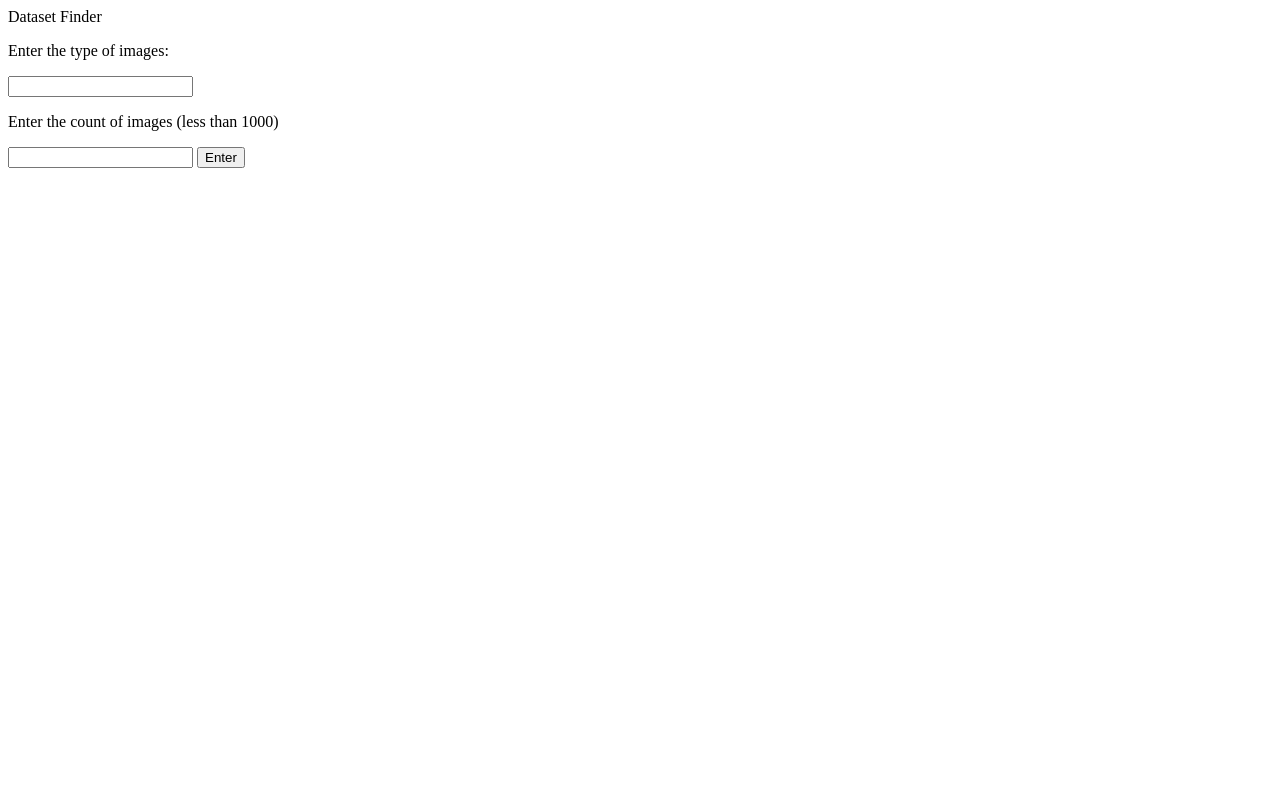
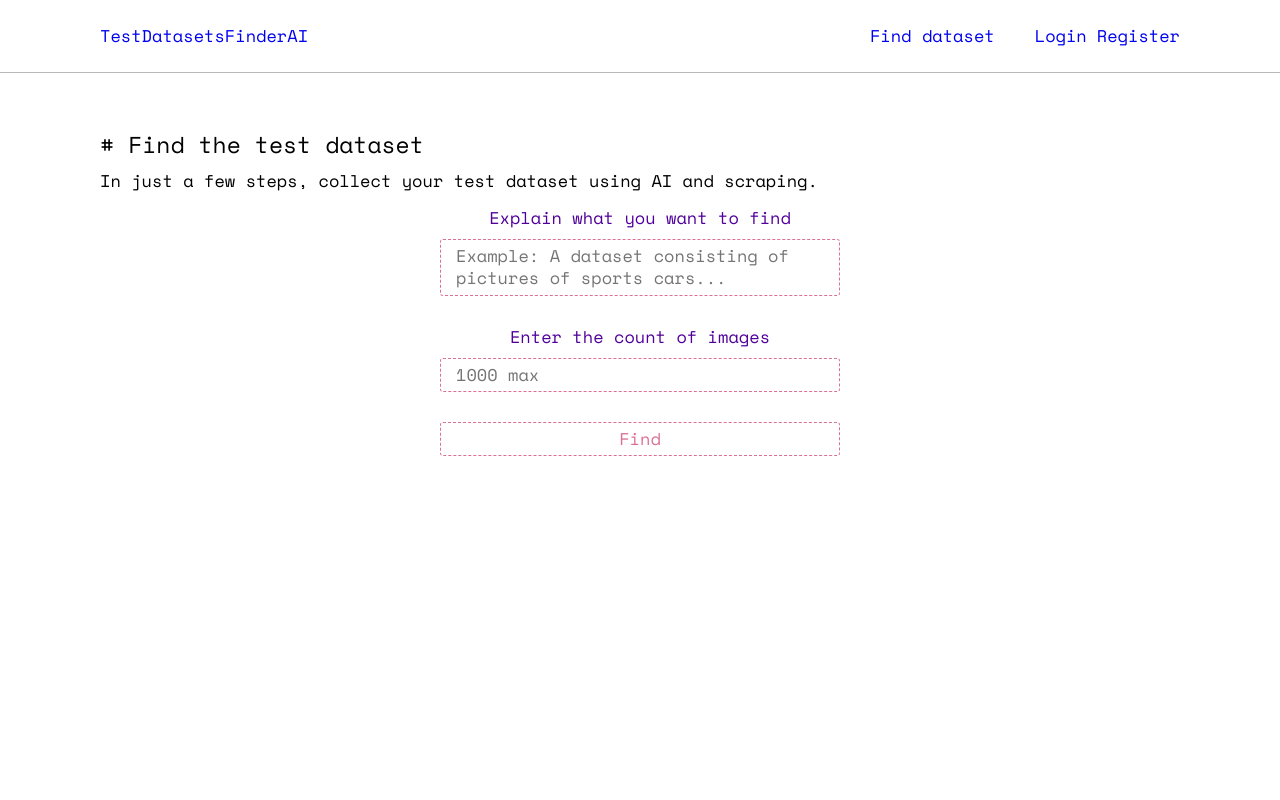
Before and after one commit to vxdosick/image-dataset-scraper, a FastAPI app: page / in a window 1280 px wide. Run offline with FastAPI, Linux system fonts and the light colour scheme.

Commit message:
Add universal css styles, starting readme

```diff
--- a/app/main.py
+++ b/app/main.py
@@ -12,6 +12,7 @@ app.mount("/static", StaticFiles(directory="app/static"), name="static")
 async def read_root(request: Request):
     return templates.TemplateResponse("index.html", {"request": request})
 
-@app.post("/dataset", response_class=HTMLResponse)
+# Find test dataset
+@app.post("/find-dataset", response_class=HTMLResponse)
 async def generate_dataset(request: Request, query: str = Form(...), count: int = Form(...)):
     return templates.TemplateResponse("result.html", {"request": request, "query": query, "count": count})
--- a/app/static/style.css
+++ b/app/static/style.css
@@ -0,0 +1,164 @@
+@import url('https://fonts.googleapis.com/css2?family=Space+Mono:ital,wght@0,400;0,700;1,400;1,700&display=swap');
+
+*{
+	padding: 0;
+	margin: 0;
+	border: 0;
+}
+*, *:before, *:after{
+	-moz-box-sizing: border-box;
+	-webkit-box-sizing: border-box;
+	box-sizing: border-box;
+}
+:focus, :active{outline: none;}
+a:focus, a:active{outline: none;}
+
+nav,footer,header,aside{display: block;}
+
+html, body{
+	height: 100%;
+	width: 100%;
+	font-style: 100%;
+	line-height: 1;
+	font-style: 14px;
+	-ms-text-size-adjust: 100%;
+	-moz-text-size-adjust: 100%;
+	-webkit-text-size-adjust: 100%;
+    font-family: "Space Mono";
+    font-size: 17px;
+    line-height: 130%;
+}
+
+input, button, textarea{font-family: inherit;}
+
+input::-ms-clear{display:none;}
+button{cursor: pointer;}
+button::-moz-focus-inner{padding: 0;border: 0;}
+a, a:visited{text-decoration: none;}
+a:hover{text-decoration: none;}
+ul li{list-style-type: none;}
+img{vertical-align: top;}
+html {
+    scroll-behavior: smooth;
+}
+h1,h2, h3, h4, h5, h6{font-style: inherit; font-weight: 400;}
+/*---------------------*/
+
+[class$="__container"] {
+    max-width: 1110px;
+    margin: 0 auto;
+}
+[class$="__maintitle"] {
+    font-size: 23px;
+    font-weight: 500;
+    margin-bottom: 15px;
+}
+[class$="__mainsubtitle"] {
+    margin-bottom: 15px;
+}
+/*---------------------*/
+/*---------------------*/
+.header {
+    border-bottom: 1px solid rgb(185, 185, 185);
+    margin-bottom: 35px;
+}
+.header__container {
+    display: flex;
+    align-items: center;
+    justify-content: space-between;
+    padding: 25px 0;
+    padding-left: 15px;
+    padding-right: 15px;
+}
+.header__menu ul {
+    display: flex;
+    align-items: center;
+    gap: 40px;
+}
+.header__authmenu {
+    display: flex;
+    align-items: center;
+    gap: 10px;
+}
+.find {
+    margin-bottom: 35px;
+}
+.find__container {
+    padding: 25px 0;
+    padding-left: 15px;
+    padding-right: 15px;
+}
+.find__prompt {
+    display: flex;
+    flex-direction: column;
+    max-width: 400px;
+    margin: 0 auto;
+    text-align: center;
+    margin-bottom: 30px;
+}
+.find__prompt label {
+    margin-bottom: 10px;
+    color: rgb(80, 0, 155);
+}
+.find__prompt textarea {
+    border: 1px dashed palevioletred;
+    border-radius: 3px;
+    padding: 5px 15px;
+    font-size: 17px;
+    line-height: 130%;
+    resize: none;
+    white-space: pre-wrap;
+    overflow-wrap: break-word;
+}
+.find__prompt textarea:focus {
+    border: 1px solid palevioletred;
+}
+.find__imgcount {
+    display: flex;
+    flex-direction: column;
+    max-width: 600px;
+    margin: 0 auto;
+    text-align: center;
+    margin-bottom: 30px;
+}
+.find__imgcount label {
+    margin-bottom: 10px;
+    color: rgb(80, 0, 155);
+}
+.find__imgcount input {
+    border: 1px dashed palevioletred;
+    border-radius: 3px;
+    padding: 5px 15px;
+    font-size: 17px;
+    line-height: 130%;
+    resize: none;
+}
+.find__imgcount input:focus {
+    border: 1px solid palevioletred;
+}
+.find__imgcount {
+    max-width: 400px;
+}
+.find__submit {
+    display: flex;
+    align-items: center;
+    justify-content: center;
+}
+.find__submit button {
+    border: 1px dashed palevioletred;
+    width: 400px;
+    border-radius: 3px;
+    padding: 5px 15px;
+    font-size: 17px;
+    line-height: 130%;
+    background-color: white;
+    color: white;
+    transition: all 0.2s ease-in-out;
+    color: palevioletred;
+}
+.find__submit button:hover {
+    transform: scale(1.01);
+    background-color: rgb(255, 141, 179);
+    border: 1px solid palevioletred;
+    color: white;
+}
--- a/app/templates/index.html
+++ b/app/templates/index.html
@@ -3,23 +3,45 @@
 <head>
     <meta charset="UTF-8">
     <meta name="viewport" content="width=device-width, initial-scale=1.0">
-    <title>Home</title>
+    <link rel="stylesheet" href="../static/style.css">
+    <title>TestDatasetsFinderAI</title>
 </head>
 <body>
     <div class="wrapper">
         <header class="header">
-            <div class="header__container">Dataset Finder</div>
+            <div class="header__container">
+                <a class="header__logo" href="/">TestDatasetsFinderAI</a>
+                <nav class="header__menu">
+                    <ul>
+                        <li><a href="#find">Find dataset</a></li>
+                        <li class="header__authmenu">
+                            <a href="#">Login</a>
+                            <a href="#">Register</a>
+                        </li>
+                    </ul>
+                </nav>
+            </div>
         </header>
         <main class="main">
-            <section class="section">
-                <div class="section__container">
-                    <form method="post" action="/dataset">
-                        <p>Enter the type of images:</p>
-                        <input name="query" type="text">
-                        <p>Enter the count of images (less than 1000)</p>
-                        <input name="count" type="text">
-                        <button type="submit">Enter</button>
-                    </form>
+            <section id="find" class="find">
+                <div class="find__container">
+                    <h2 class="find__maintitle"># Find the test dataset</h2>
+                    <p class="find__mainsubtitle">In just a few steps, collect your test dataset using AI and scraping.</p>
+                    <div class="find__formcontainer">
+                        <form method="post" action="/find-dataset">
+                            <div class="find__prompt">
+                                <label>Explain what you want to find</label>
+                                <textarea required name="query" maxlength="120"  placeholder="Example: A dataset consisting of pictures of sports cars..."></textarea>
+                            </div>
+                            <div class="find__imgcount">
+                                <label>Enter the count of images</label>
+                                <input required name="count" type="number" max="1000" placeholder="1000 max">
+                            </div>
+                            <div class="find__submit">
+                                <button type="submit">Find</button>
+                            </div>
+                        </form>
+                    </div>
                 </div>
             </section>
         </main>
```
Also changed, not shown: app/templates/result.html (+15 -8 lines), README.md (added), 1 other file.
